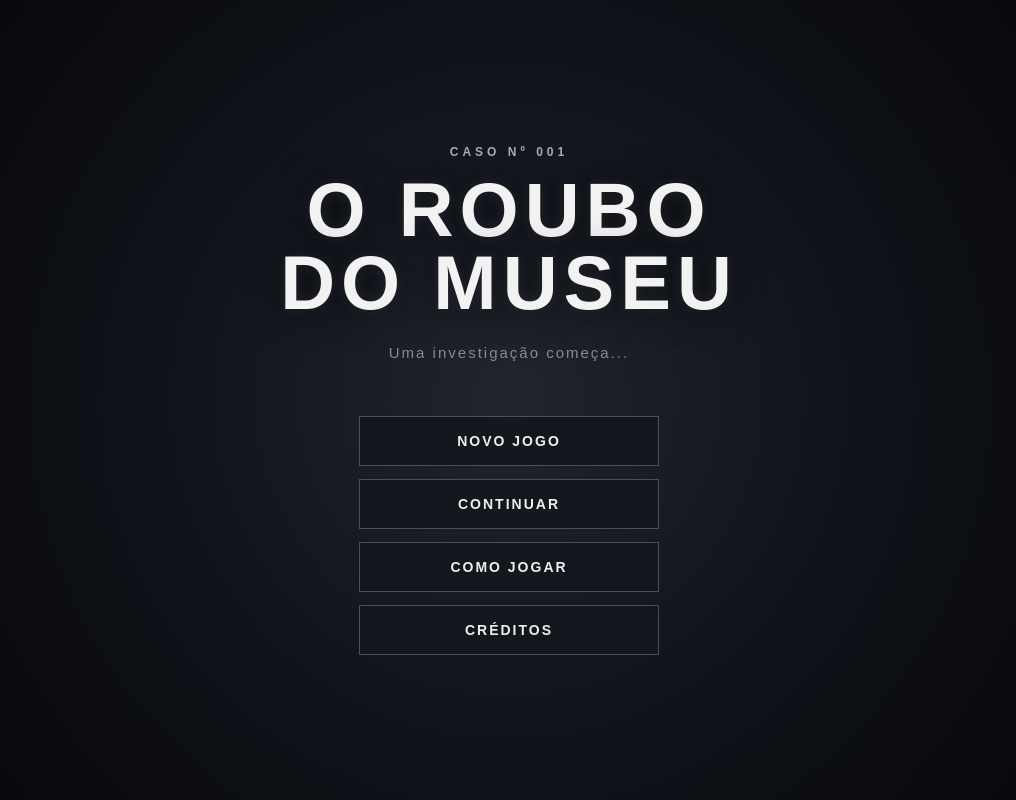
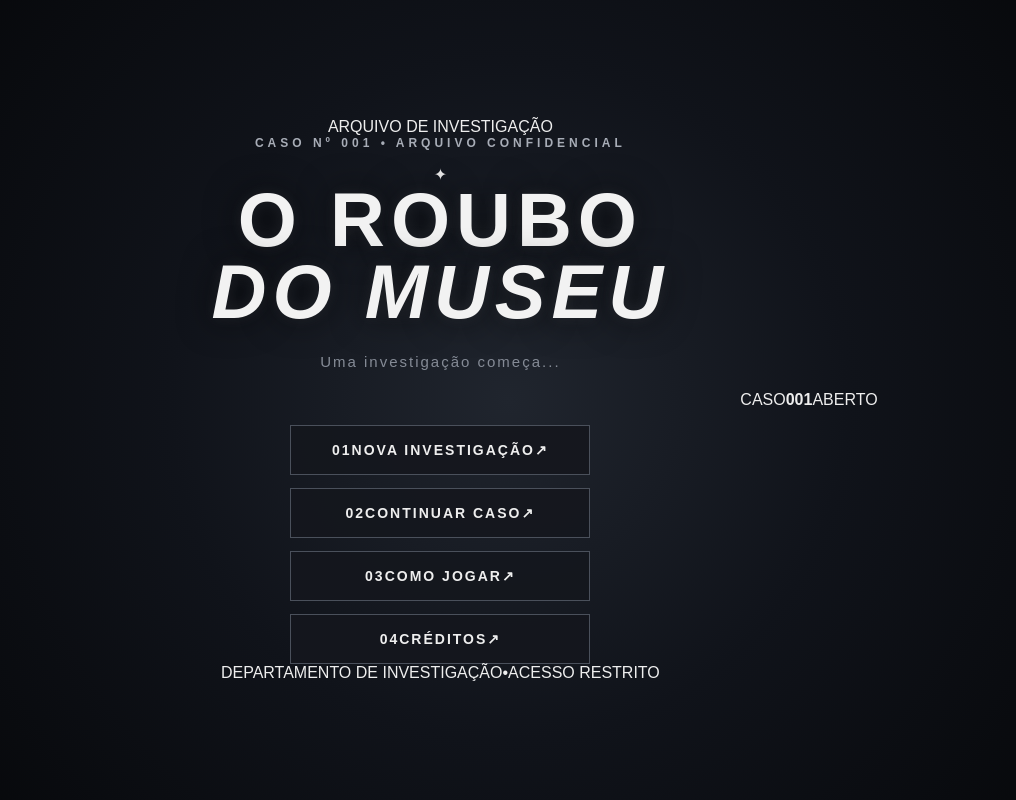
Before and after one commit to Luiza-ieevd/Detetive, a plain HTML site: page index.html in a window 1280 px wide. Shown: the whole page, without its empty margins (131-1147 px from the left). Drawn offline with Linux system fonts and the light colour scheme.

Commit message:
Redesign do menu inicial de O Roubo do Museu

```diff
--- a/index.html
+++ b/index.html
@@ -19,56 +19,46 @@
 
     <section id="menu-principal" class="tela ativa">
 
+    <div class="menu-cenario-luz" aria-hidden="true"></div>
+    <div class="menu-grade" aria-hidden="true"></div>
+
     <div class="menu-principal">
+        <div class="menu-selo">
+            <span class="selo-linha"></span>
+            <span>ARQUIVO DE INVESTIGAÇÃO</span>
+            <span class="selo-linha"></span>
+        </div>
 
         <div class="menu-titulo">
-
-                <p class="texto-superior">
-                    CASO Nº 001
-                </p>
-
-                <h1>
-                    O ROUBO<br>
-                    DO MUSEU
-                </h1>
-
-                <p class="menu-subtitulo">
-                    Uma investigação começa...
-                </p>
-
+            <p class="texto-superior">CASO Nº 001 <span>•</span> ARQUIVO CONFIDENCIAL</p>
+            <div class="menu-ornamento" aria-hidden="true">✦</div>
+            <h1>O ROUBO<br><em>DO MUSEU</em></h1>
+            <p class="menu-subtitulo">Uma investigação começa...</p>
         </div>
 
-
         <div class="menu-botoes">
-
-                <button
-                    id="btn-novo-jogo"
-                    class="botao-menu">
-                    NOVO JOGO
+            <button id="btn-novo-jogo" class="botao-menu botao-menu-destaque">
+                <span class="botao-numero">01</span><span>NOVA INVESTIGAÇÃO</span><span class="botao-seta">↗</span>
             </button>
-
-                <button
-                    id="btn-continuar"
-                    class="botao-menu">
-                    CONTINUAR
+            <button id="btn-continuar" class="botao-menu">
+                <span class="botao-numero">02</span><span>CONTINUAR CASO</span><span class="botao-seta">↗</span>
             </button>
-
-                <button
-                    id="btn-como-jogar"
-                    class="botao-menu">
-                    COMO JOGAR
+            <button id="btn-como-jogar" class="botao-menu">
+                <span class="botao-numero">03</span><span>COMO JOGAR</span><span class="botao-seta">↗</span>
             </button>
-
-                <button
-                    id="btn-creditos"
-                    class="botao-menu">
-                    CRÉDITOS
+            <button id="btn-creditos" class="botao-menu">
+                <span class="botao-numero">04</span><span>CRÉDITOS</span><span class="botao-seta">↗</span>
             </button>
-
         </div>
 
+        <div class="menu-rodape">
+            <span>DEPARTAMENTO DE INVESTIGAÇÃO</span><span>•</span><span>ACESSO RESTRITO</span>
+        </div>
     </div>
 
+    <div class="menu-carimbo" aria-hidden="true">
+        <span>CASO</span><strong>001</strong><span>ABERTO</span>
+    </div>
 </section>
 
 
```
Lines whose indentation alone changed are shown as unchanged.
